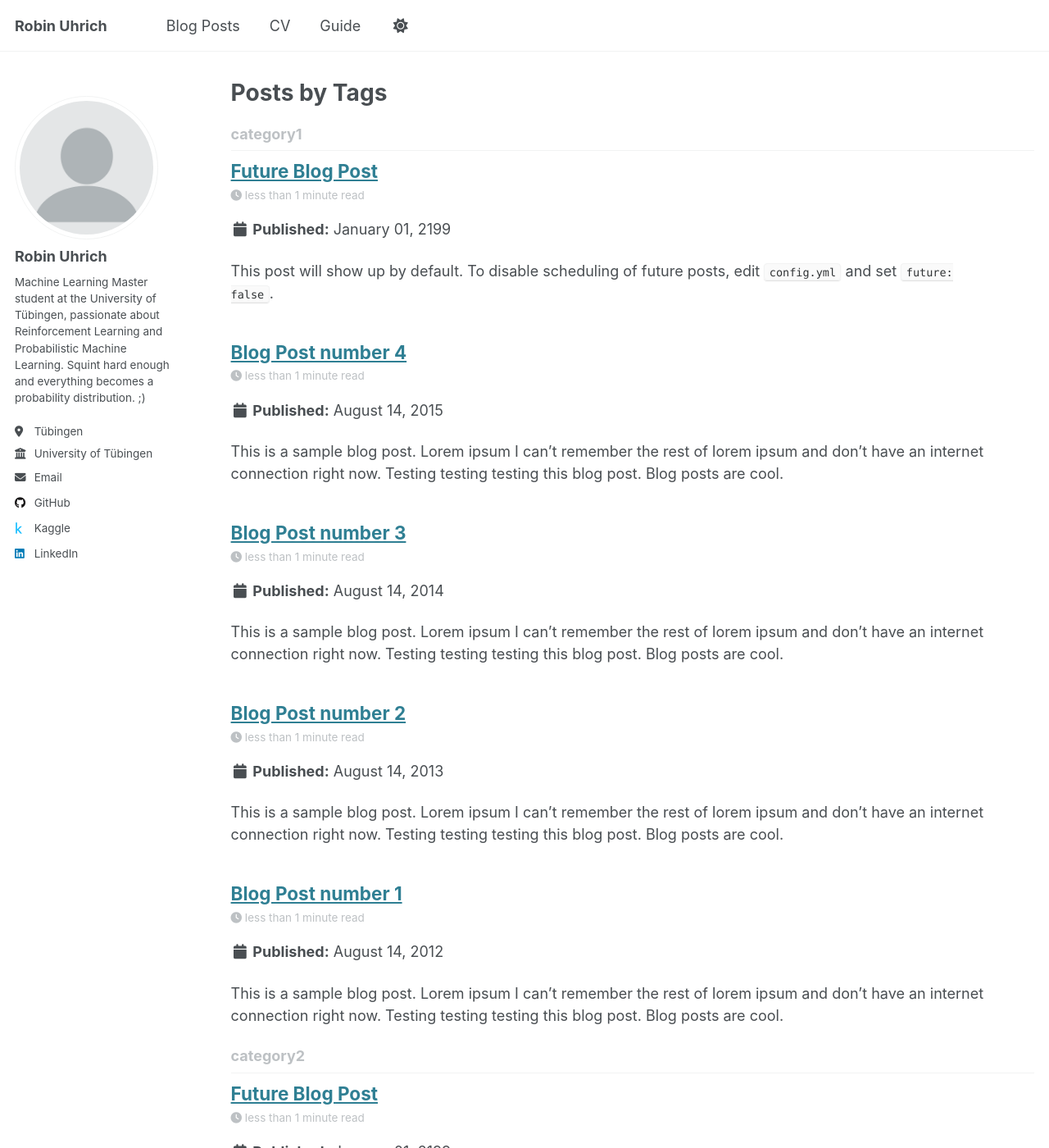
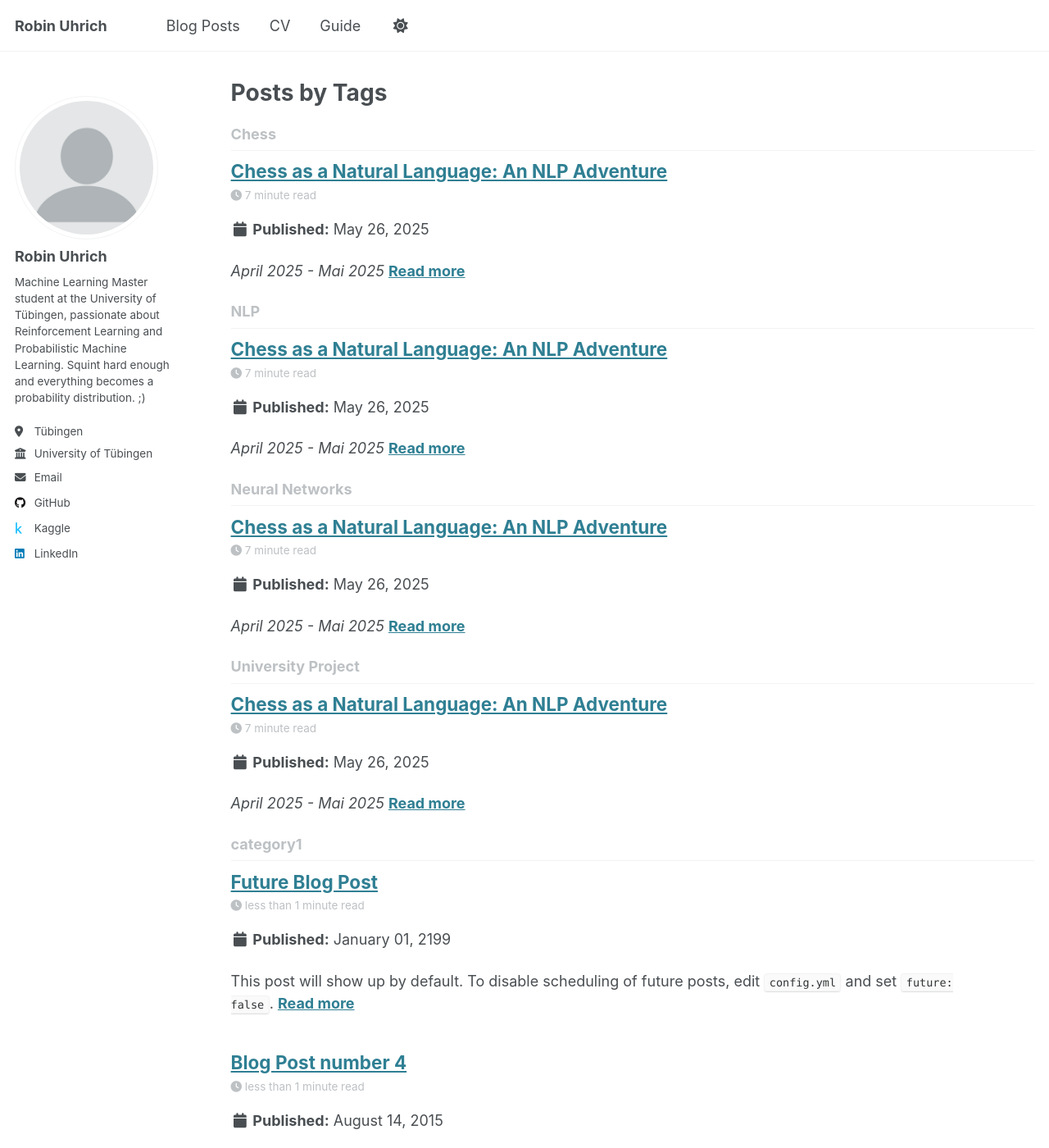
Before and after one commit to RobinU434/RobinU434.github.io, a Jekyll site: the page built from _pages/tag-archive.html, in a window 1280 px wide and 1400 px high. Shown: the whole window at 82% size. Built offline with Jekyll 4.4.1, drawn with Linux system fonts in a browser that asks for light colours; part of the change alters nothing that is shown; some of the changed text lies outside the part shown.

Commit message:
updated website

```diff
--- a/_config.yml
+++ b/_config.yml
@@ -88,8 +88,8 @@ publication_category:
 teaser                   :  # filename of teaser fallback teaser image placed in /images/, .e.g. "500x300.png"
 breadcrumbs              : false # true, false (default)
 words_per_minute         : 160
-future                   : true
-read_more                : "disabled" # if enabled, adds "Read more" links to excerpts
+future                   : false
+read_more                : "enabled" # if enabled, adds "Read more" links to excerpts
 talkmap_link             : false      #change to true to add link to talkmap on talks page
 comments:
   provider               : # false (default), "disqus", "discourse", "facebook", "google-plus", "staticman", "custom"
--- /dev/null
+++ b/_posts/2025-05-26-blog-post-NLP-Chess.md
@@ -0,0 +1,116 @@
+---
+title: "Chess as a Natural Language: An NLP Adventure"
+date: 2025-05-26
+permalink: /posts/2025/05/NLP-Chess
+tags:
+  - NLP
+  - Neural Networks
+  - Chess
+  - University Project
+---
+*April 2025 - Mai 2025*
+
+---
+
+*Exploring the linguistic patterns hidden in the royal game through machine learning*
+
+
+## Introduction
+
+What if chess moves could be treated as words in a sentence? What stories might emerge from the strategic dance between kings and pawns? These were the questions that drove our team of four through an exciting Natural Language Processing project at Politecnico di Milano, under the guidance of Professor Mark Carman.
+
+Our journey began with a simple yet profound hypothesis: chess games, recorded in standard UCI notation, might exhibit linguistic properties similar to natural languages. Armed with a dataset of chess games played by Stockfish against itself, we embarked on an investigation that would take us from Shakespeare's English to word embeddings, from sequence prediction to building our own chess-playing bot.
+
+## The Dataset: Stockfish vs. Stockfish
+
+Our foundation was a rich collection of chess games in UCI (Universal Chess Interface) format, where the world's strongest chess engine battled against itself. Each game came with valuable metadata including game outcomes and termination reasons. This self-play approach eliminated human bias and inconsistency, giving us a pure distillation of optimal chess strategy translated into move sequences.
+
+The UCI format provided us with a clean, tokenizable representation of chess moves – each move essentially becoming a "word" in our chess "language." Moves like "e2e4" (pawn to e4) became the vocabulary of our linguistic analysis.
+
+## Research Questions: From Language to Strategy
+
+Our investigation centered around several compelling research questions:
+
+### 1. Chess as Natural Language
+Can chess games be meaningfully described as a natural language? To answer this, we conducted comparative analyses between chess move sequences and English text, specifically examining works of Shakespeare. We measured statistical properties like token frequency distributions, sequence lengths, and pattern repetition to quantify the linguistic nature of chess.
+
+### 2. Information Extraction from Chess Notation
+How much strategic information can we extract from move sequences compared to the complete game state? We developed models to predict various chess-specific features directly from notation:
+
+- Piece captures
+- Piece movements and positioning
+- Check situations
+- Game outcomes
+
+### 3. Move Embeddings and Clustering
+We applied Word2Vec to chess moves, creating dense vector representations that capture strategic relationships. Clustering these embeddings revealed fascinating patterns – moves that often appear in similar contexts (like opening sequences or endgame techniques) naturally grouped together, suggesting that our "chess vocabulary" had learned meaningful strategic concepts.
+
+## The Chess Bot: Next-Token Prediction Meets Strategy
+
+Perhaps our most entertaining application was a chess bot built on next-token prediction using a small-scale LSTM. This bot approached chess not as a traditional search problem, but as a language modeling task – predicting the most likely next "word" (move) given the conversation (game) so far.
+
+To make the bot's decision-making transparent, we implemented several interpretability features:
+- **Move Certainty**: How confident the model is about its chosen move
+- **Move Entropy**: The uncertainty across all possible moves, indicating position complexity
+- **Win Probability**: Real-time assessment of winning chances from the current position
+
+Watching this bot play was like observing someone who had learned chess by reading thousands of games without ever seeing a board – sometimes brilliant, sometimes baffling, but always following patterns it had learned from the data.
+
+## My Deep Dive: Sequence Prediction Architectures
+
+My primary contribution focused on training recurrent neural networks for multiple prediction tasks simultaneously. The goal was ambitious: build models that could predict next moves, piece movements, captures, checks, and even game outcomes from incomplete games.
+
+### The Architecture Journey
+I began with what I thought would be a sophisticated approach, experimenting with various architectures:
+- **LSTM**: The reliable workhorse of sequence modeling
+- **GRU**: A more efficient alternative to LSTM
+- **MiniGRU**: Inspired by the "Were RNNs All We Needed?" paper, though frustratingly unstable during training
+- **Transformer**: The state-of-the-art attention-based architecture
+
+### The Surprising Lesson: Simplicity Wins
+
+Here's where the project taught me a humbling lesson about machine learning. Despite my initial inclination toward complexity, the simplest LSTM architecture consistently outperformed more sophisticated models. Scaling up and adding complexity didn't just fail to improve performance – it actively hurt accuracy.
+
+This counterintuitive result challenged my assumptions about model capacity and task complexity. In retrospect, chess notation might be structured enough that simple recurrent architectures can capture the essential patterns without requiring the representational power of more complex models. The lesson was clear: sometimes the most elegant solution is also the simplest.
+
+The training difficulties with more complex architectures were particularly puzzling. Sequence models that should have benefited from additional capacity became harder to optimize and less accurate. This experience reinforced the importance of starting simple and scaling complexity only when justified by performance gains.
+
+## Team Dynamics: A Rare University Experience
+
+Working on this project was refreshingly different from typical university group work. All four team members were genuinely committed to producing quality results and meeting deadlines. The collaborative energy was infectious – everyone brought unique perspectives and skills that enriched the final outcome.
+
+Despite our collective enthusiasm, the project's scope was perhaps overly ambitious for our time constraints. We touched on many fascinating aspects – from linguistic analysis to deep learning architectures to interpretable AI – but the tight schedule prevented us from diving as deep as we would have liked into any single area.
+
+## What We Wished We Could Explore Further
+
+Given unlimited time, several directions beckoned:
+
+**Generalization Capabilities**: How well do fine-tuned language models trained on chess notation generalize to different playing styles or time controls? Could a model trained on rapid games understand classical chess?
+
+**Dedicated Small-Scale Predictors**: Rather than trying to solve everything with one model, what could we achieve with specialized architectures designed for specific chess tasks?
+
+**Transfer Learning**: Could chess-trained language models transfer knowledge to other strategic games or even back to natural language tasks?
+
+**Temporal Dynamics**: How do model predictions change as games progress from opening through middlegame to endgame?
+
+## Conclusions and Reflections
+
+This project demonstrated that chess notation does indeed exhibit linguistic properties that can be leveraged by NLP techniques. The success of our Word2Vec embeddings and sequence prediction models suggests that chess moves follow distributional patterns similar to words in natural language.
+
+The interpretability features we built into our chess bot point toward a future where AI decision-making in strategic domains becomes more transparent and explainable. Understanding not just what move an AI chooses, but how certain it is and what alternatives it considered, could transform how we interact with AI systems.
+
+Most importantly, this project reminded me that in machine learning, as in chess, sometimes the most straightforward approach is the strongest. The elegance of a simple, well-executed strategy often trumps the complexity of an over-engineered solution.
+
+---
+
+*This project was completed as part of the Natural Language Processing course at Politecnico di Milano under Professor Mark Carman. Special thanks to my three teammates who made this exploration both productive and enjoyable.*
+
+## Technical Details
+
+For those interested in replicating or extending this work:
+- **Dataset**: Stockfish self-play games in UCI format found on [hugging-face](https://huggingface.co/datasets/laion/strategic_game_chess/viewer/default/train?views%5B%5D=train)
+- **Primary Architecture**: Single-layer LSTM with embedding layers
+- **Evaluation Metrics**: Prediction accuracy for various chess-specific tasks
+- **Implementation**: Python with PyTorch for deep learning components
+
+The code and detailed results are available [GitHub](https://github.com/NLP-Project-PoliMi-2025/NLP-Project/).
```
